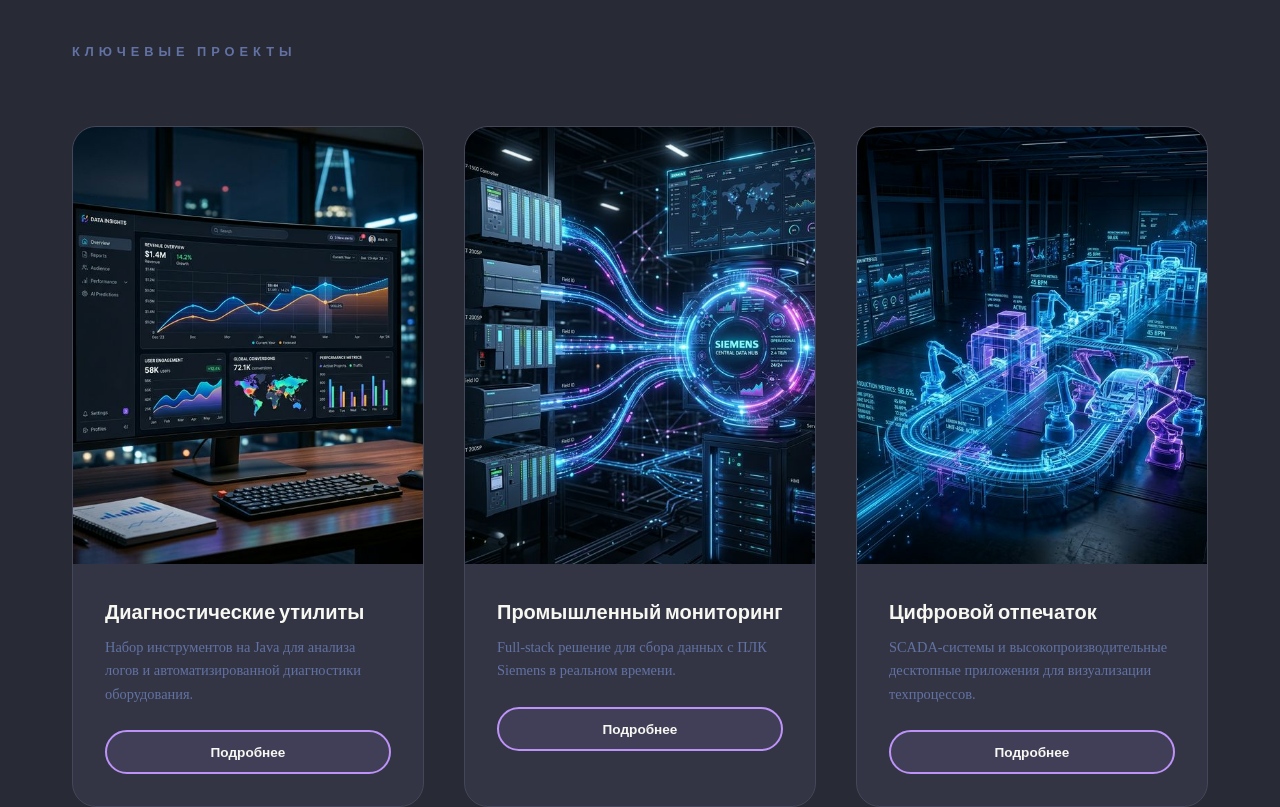
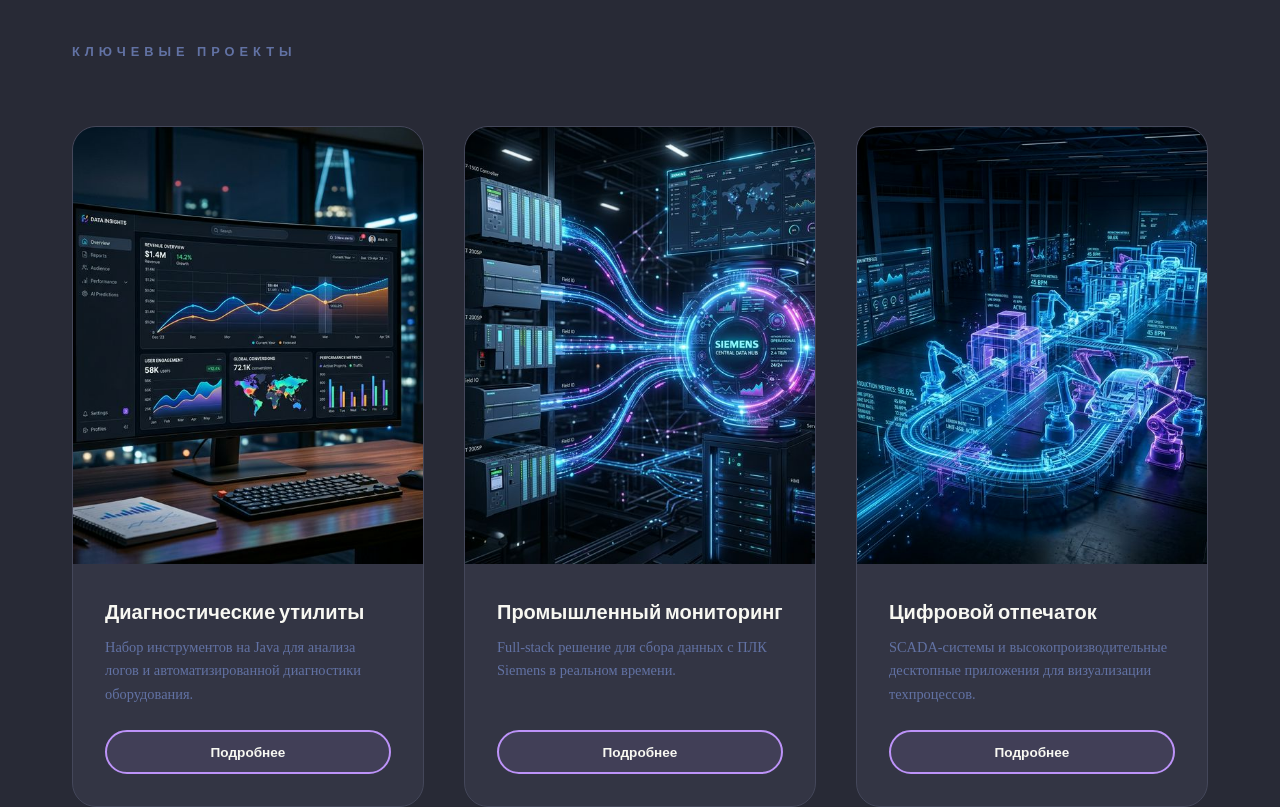
Before and after one commit to KudinovArtemilus/portfolio-2026, a React (Vite) app: page / in a window 1280 px wide. Shown: the part 5540-6347 px from the top of the page. Built offline with nearby package versions, Linux system fonts and the light colour scheme.

Commit message:
Fix project button alignment using flexbox

```diff
--- a/style.css
+++ b/style.css
@@ -267,6 +267,8 @@ h1 {
     background: var(--glass-bg);
     border: 1px solid var(--glass-border);
     transition: transform 0.5s ease;
+    display: flex;
+    flex-direction: column;
 }
 
 .project-card:hover {
@@ -292,6 +294,9 @@ h1 {
 
 .project-info {
     padding: 2rem;
+    display: flex;
+    flex-direction: column;
+    flex: 1;
 }
 
 .project-info h3 {
@@ -309,7 +314,7 @@ h1 {
 .project-actions {
     display: flex;
     gap: 1rem;
-    margin-top: 1rem;
+    margin-top: auto;
     justify-content: stretch;
 }
 
```
